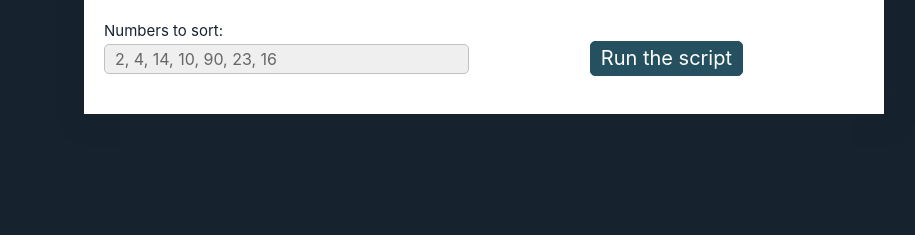
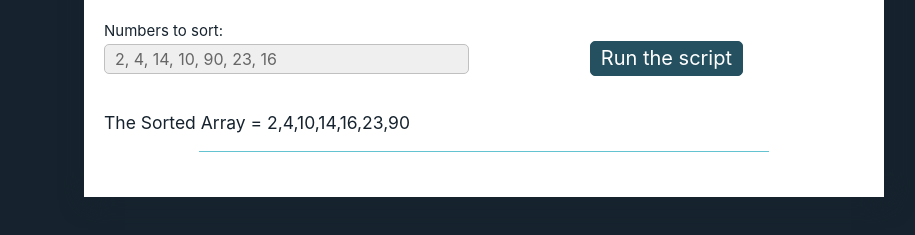
Before and after one commit to SnehalChetan/JSLearning, a website: page 04-maths/05-sort-numbers-Optional/index.html in a window 1280 px wide. Both pictures are taken after a click on the button "Run the script". Shown: the part 273-508 px from the top of the page, without its empty margins (156-1071 px from the left). Drawn offline with Linux system fonts and the light colour scheme.

Commit message:
display numbers in a given string in ascending order

```diff
--- a/04-maths/05-sort-numbers-Optional/index.html
+++ b/04-maths/05-sort-numbers-Optional/index.html
@@ -31,6 +31,9 @@
                         </div>
                     </form>
                 </section>
+                <section class="explain">
+                    <p id="result"></p>
+                </section>
             </div>
         </div>
 
--- a/04-maths/05-sort-numbers-Optional/script.js
+++ b/04-maths/05-sort-numbers-Optional/script.js
@@ -16,7 +16,35 @@
     document.getElementById("run").addEventListener("click", function() {
 
         // your code here
+        const givenStr = document.getElementById("numbers").value;
+        let temp = 0;
+        let strArray = givenStr.split(','); //convert string to array
+                    //console.log("Num Array = "+strArray);//2, 4, 14, 10, 90, 23, 16
+                    //let strArray=[2,4,14,10,90,16];
+                    //console.log("arr Length = "+strArray.length);
 
+        let numArray = new Array();
+        for(let i=0; i < strArray.length; i++){
+            numArray.push(parseInt(strArray[i]));
+        }
+        console.log("Num Array = "+numArray);
+
+        for(let i=0; i<=(numArray.length-1); i++){
+
+            for(let j=i+1; j < numArray.length; j++){
+                console.log("i = "+i+"  j= "+j);
+                console.log("temp = "+temp+" numArray["+i+"] = "+numArray[i]+" numArray["+j+"] = "+numArray[j]);
+                if(numArray[i] > numArray[j]){ console.log("Inside if");
+                    temp = numArray[i];
+                    numArray[i] = numArray[j];
+                    numArray[j] = temp;
+                    /*console.log("After Conversion");
+                    console.log("temp = "+temp+" numArray["+i+"] = "+numArray[i]+" numArray["+j+"] = "+numArray[j]);*/}
+               // console.log("\n");
+            }
+           // console.log("new Array2 = "+numArray);
+        }
+        document.getElementById("result").innerHTML="The Sorted Array = "+numArray;
     });
 
 })();
```
Also changed, not shown: 04-maths/02-calculator-two/index.html (+1 -0 lines).
